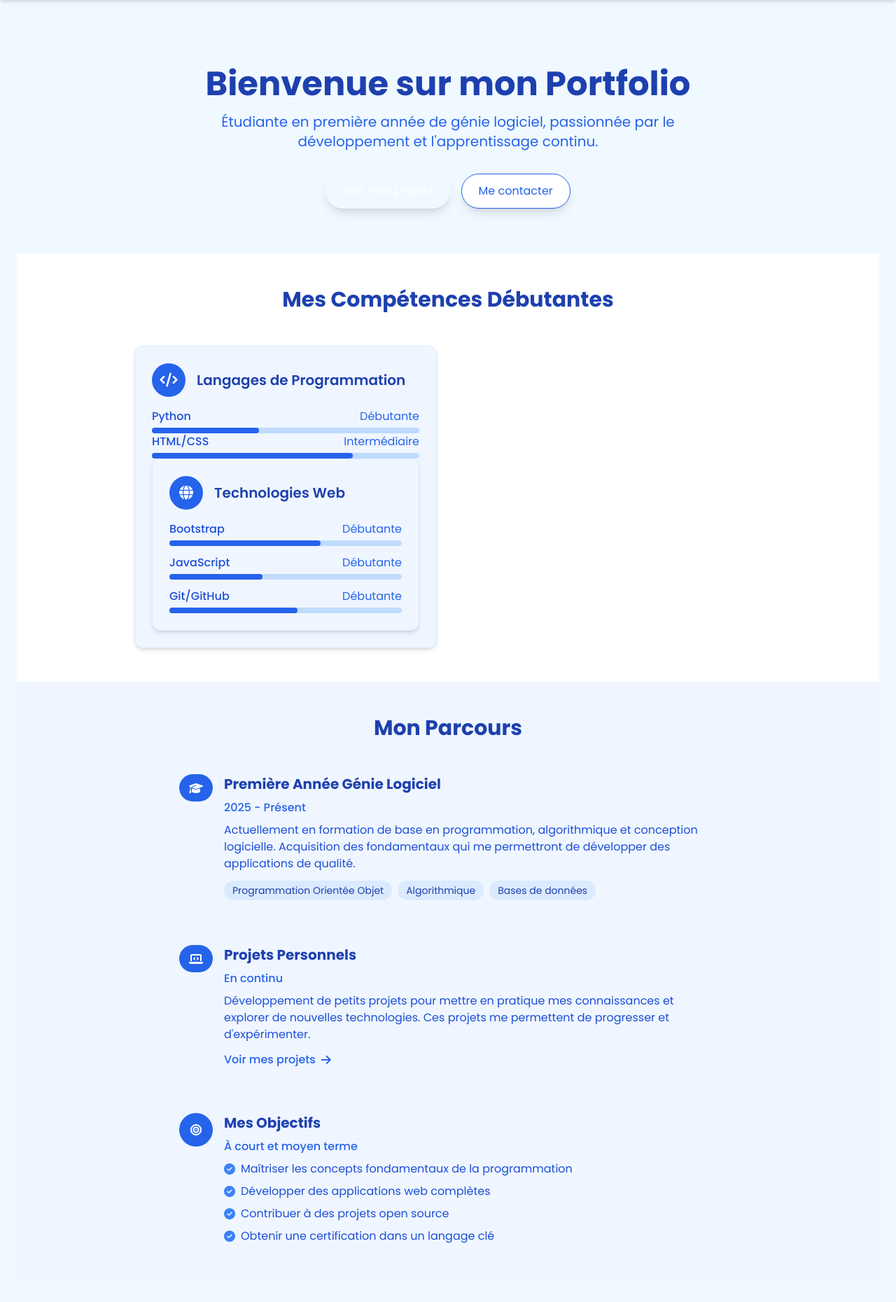
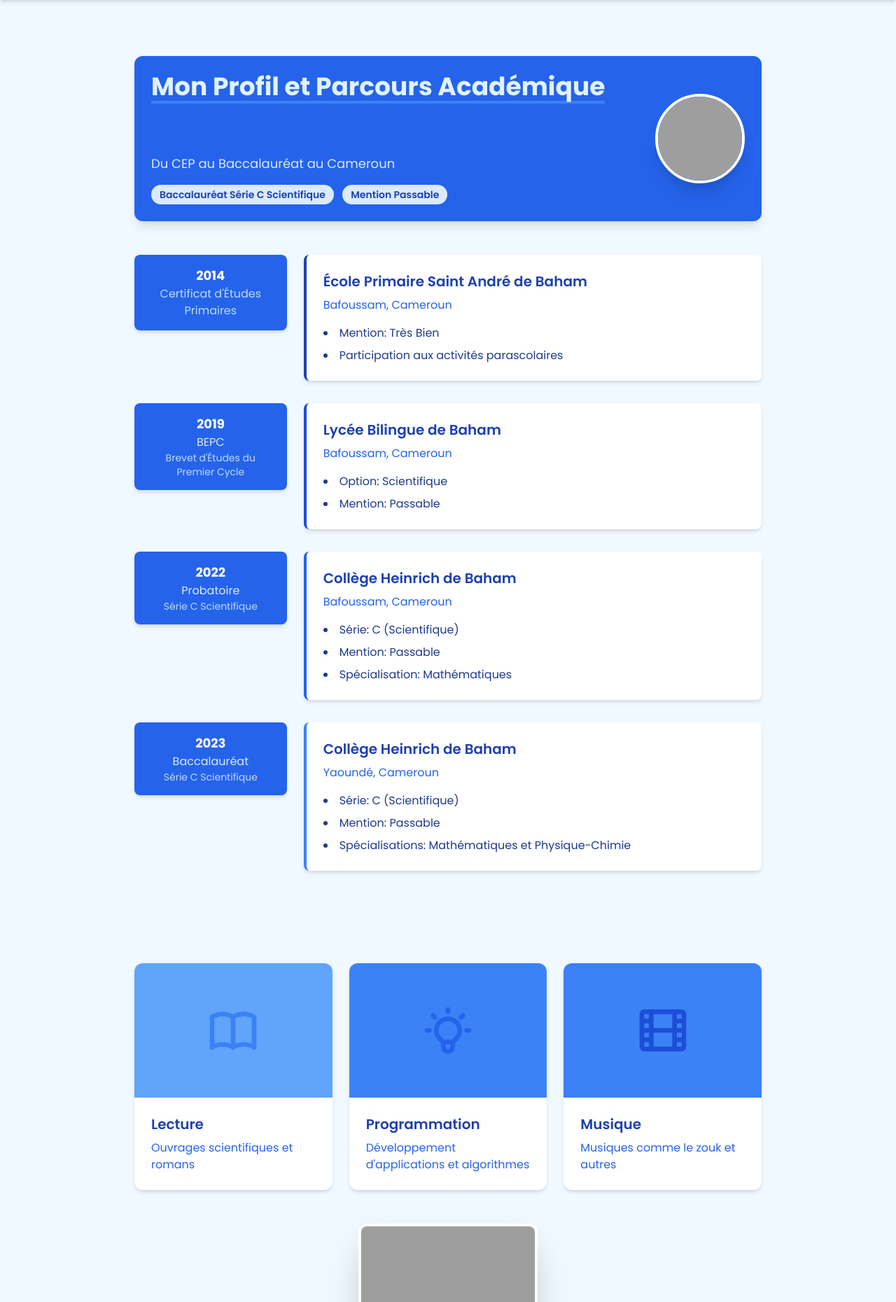
Before and after one commit to Jodelle-KMKJC/porfolio, a Django app: page /about in a window 1280 px wide. Shown: the part 60-1920 px from the top of the page at 70% size. Run offline with Django 4.2, Linux system fonts and the light colour scheme; parts of the project's set-up code (start-up, migrations or seed data) failed here and were passed over; some libraries are stand-ins or nearby versions; grey boxes are pictures that could not be loaded.

Commit message:
mon porfolio

```diff
--- a/KM/vente/templates/A propos.html
+++ b/KM/vente/templates/A propos.html
@@ -1,275 +1,177 @@
 {% extends 'home.html' %}
 {% load static %}
+{% block title %}Mon Profil et Parcours Académique{% endblock %}
+{% block content %}
 
-{% block content %}
-<!-- Section d'accueil -->
-<section class="py-16 text-center bg-gradient-to-b from-blue-50 to-blue-100">
-    <div class="container mx-auto px-4">
-        <h1 class="text-4xl md:text-5xl font-bold text-blue-800 mb-4">Bienvenue sur mon Portfolio</h1>
-        <p class="text-xl text-blue-600 max-w-2xl mx-auto mb-8">
-            Étudiante en première année de génie logiciel, passionnée par le développement et l'apprentissage continu.
-        </p>
-        <div class="flex justify-center gap-4">
-            <a href="{% url 'project' %}" class="px-6 py-3 bg-gradient-to-r from-blue-600 to-blue-700 text-white rounded-full hover:from-blue-700 hover:to-blue-800 transition-all duration-300 shadow-lg">
-                Voir mes projets
-            </a>
-            <a href="{% url 'join' %}" class="px-6 py-3 bg-white text-blue-600 border border-blue-600 rounded-full hover:bg-blue-50 transition-all duration-300 shadow-lg">
-                Me contacter
-            </a>
+<div class="min-h-screen bg-gradient-to-br from-blue-50 to-blue-100 py-12 px-4 sm:px-6 lg:px-8">
+    <div class="max-w-4xl mx-auto">
+        <!-- Header with profile photo -->
+        <div class="flex flex-col md:flex-row items-center justify-between gap-8 mb-12 bg-blue-600 p-6 rounded-xl shadow-lg">
+            <div class="text-center md:text-left">
+                <h1 class="text-3xl md:text-4xl font-bold text-sky-100 mb-6 border-b-4 border-blue-500 inline-block">
+                 Mon Profil et Parcours Académique</h1>
+                <h1 class="text-4xl font-bold text-transparent bg-clip-text bg-gradient-to-r from-blue-100 to-blue-300">Mon Parcours Académique</h1>
+                <p class="mt-2 text-lg text-blue-100">Du CEP au Baccalauréat au Cameroun</p>
+                <div class="mt-4">
+                    <span class="inline-block bg-blue-100 text-blue-800 px-3 py-1 rounded-full text-sm font-semibold mr-2"> Baccalauréat Série C Scientifique</span>
+                    <span class="inline-block bg-blue-100 text-blue-800 px-3 py-1 rounded-full text-sm font-semibold">Mention Passable</span>
+                </div>
+            </div>
+            <!-- Profile photo -->
+            <div class="w-32 h-32 rounded-full overflow-hidden border-4 border-white shadow-xl transform transition hover:scale-105">
+                <img src="{% static 'vente/cv1.jpg' %}" alt="Photo de profil" class="w-full h-full object-cover">
+            </div>
         </div>
-    </div>
-</section>
 
-<!-- Section de compétences -->
-<section class="py-12 bg-white">
-    <div class="container mx-auto px-4">
-        <h2 class="text-3xl font-bold text-center text-blue-800 mb-12">Mes Compétences Débutantes</h2>
+        <!-- Academic timeline -->
+        <div class="space-y-8">
+            <!-- CEP -->
+            <div class="flex flex-col md:flex-row gap-6 group">
+                <div class="md:w-1/4 transform transition group-hover:-translate-y-1">
+                    <div class="bg-blue-600 p-4 rounded-lg shadow-md text-white text-center">
+                        <p class="font-bold text-lg">2014</p>
+                        <p class="text-blue-200">Certificat d'Études Primaires</p>
+                    </div>
+                </div>
+                <div class="md:w-3/4 bg-white p-6 rounded-lg shadow-md border-l-4 border-blue-800 transform transition group-hover:shadow-xl">
+                    <h3 class="text-xl font-semibold text-blue-800">École Primaire Saint André de Baham</h3>
+                    <p class="mt-2 text-blue-600">Bafoussam, Cameroun</p>
+                    <ul class="mt-4 list-disc list-inside text-blue-900 space-y-2">
+                        <li>Mention: Très Bien</li>
+                        <li>Participation aux activités parascolaires</li>
+                    </ul>
+                </div>
+            </div>
 
-        <div class="max-w-4xl mx-auto">
-            <div class="grid grid-cols-1 md:grid-cols-2 gap-8">
-                <!-- Langages de programmation -->
-                <div class="bg-blue-50 p-6 rounded-xl shadow-md hover:shadow-lg transition-all duration-300 border border-blue-100">
-                    <div class="flex items-center mb-4">
-                        <div class="w-12 h-12 bg-blue-600 rounded-full flex items-center justify-center mr-4">
-                            <i class="fas fa-code text-white text-xl"></i>
-                        </div>
-                        <h3 class="text-xl font-semibold text-blue-800">Langages de Programmation</h3>
+            <!-- BEPC -->
+            <div class="flex flex-col md:flex-row gap-6 group">
+                <div class="md:w-1/4 transform transition group-hover:-translate-y-1">
+                    <div class="bg-blue-600 p-4 rounded-lg shadow-md text-white text-center">
+                        <p class="font-bold text-lg">2019</p>
+                        <p class="text-blue-100">BEPC</p>
+                        <p class="text-blue-200 text-sm">Brevet d'Études du Premier Cycle</p>
                     </div>
-                    <div class="space-y-3">
-                        <div>
-                            <div class="flex justify-between mb-1">
-                                <span class="text-blue-700 font-medium">Python</span>
-                                <span class="text-blue-600">Débutante</span>
-                            </div>
-                            <div class="w-full bg-blue-200 rounded-full h-2">
-                                <div class="bg-blue-600 h-2 rounded-full" style="width: 40%"></div>
-                            </div>
-                        <div>
-                            <div class="flex justify-between mb-1">
-                                <span class="text-blue-700 font-medium">HTML/CSS</span>
-                                <span class="text-blue-600">Intermédiaire</span>
-                            </div>
-                            <div class="w-full bg-blue-200 rounded-full h-2">
-                                <div class="bg-blue-600 h-2 rounded-full" style="width: 75%"></div>
-                            </div>
-                        </div>
+                </div>
+                <div class="md:w-3/4 bg-white p-6 rounded-lg shadow-md border-l-4 border-blue-700 transform transition group-hover:shadow-xl">
+                    <h3 class="text-xl font-semibold text-blue-800">Lycée Bilingue de Baham</h3>
+                    <p class="mt-2 text-blue-600">Bafoussam, Cameroun</p>
+                    <ul class="mt-4 list-disc list-inside text-blue-900 space-y-2">
+                        <li>Option: Scientifique</li>
+                        <li>Mention: Passable</li>
+                    </ul>
+                </div>
+            </div>
+
+            <!-- Probatoire -->
+            <div class="flex flex-col md:flex-row gap-6 group">
+                <div class="md:w-1/4 transform transition group-hover:-translate-y-1">
+                    <div class="bg-blue-600 p-4 rounded-lg shadow-md text-white text-center">
+                        <p class="font-bold text-lg">2022</p>
+                        <p class="text-blue-100">Probatoire</p>
+                        <p class="text-blue-200 text-sm">Série C Scientifique</p>
+                    </div>
+                </div>
+                <div class="md:w-3/4 bg-white p-6 rounded-lg shadow-md border-l-4 border-blue-600 transform transition group-hover:shadow-xl">
+                    <h3 class="text-xl font-semibold text-blue-800">Collège Heinrich de Baham</h3>
+                    <p class="mt-2 text-blue-600">Bafoussam, Cameroun</p>
+                    <ul class="mt-4 list-disc list-inside text-blue-900 space-y-2">
+                        <li>Série: C (Scientifique)</li>
+                        <li>Mention: Passable</li>
+                        <li>Spécialisation: Mathématiques</li>
+                    </ul>
+                </div>
+            </div>
+
+            <!-- Baccalaureate -->
+            <div class="flex flex-col md:flex-row gap-6 group">
+                <div class="md:w-1/4 transform transition group-hover:-translate-y-1">
+                    <div class="bg-blue-600 p-4 rounded-lg shadow-md text-white text-center">
+                        <p class="font-bold text-lg">2023</p>
+                        <p class="text-blue-100">Baccalauréat</p>
+                        <p class="text-blue-200 text-sm">Série C Scientifique</p>
+                    </div>
+                </div>
+                <div class="md:w-3/4 bg-white p-6 rounded-lg shadow-md border-l-4 border-blue-500 transform transition group-hover:shadow-xl">
+                    <h3 class="text-xl font-semibold text-blue-800">Collège Heinrich de Baham</h3>
+                    <p class="mt-2 text-blue-600">Yaoundé, Cameroun</p>
+                    <ul class="mt-4 list-disc list-inside text-blue-900 space-y-2">
+                        <li>Série: C (Scientifique)</li>
+                        <li>Mention: Passable</li>
+                        <li>Spécialisations: Mathématiques et Physique-Chimie</li>
+                    </ul>
+                </div>
+            </div>
+        </div>
+
+        <!-- Hobbies Section - TITRE AJOUTÉ ICI -->
+        <div class="mt-16">
+            <h2 class="text-3xl font-bold text-center text-transparent bg-clip-text bg-gradient-to-r from-blue-600 to-blue-800 mb-8">
+                Mes Passions et Loisirs
+            </h2>
+
+            <div class="grid grid-cols-1 md:grid-cols-3 gap-6">
+                <!-- Hobby 1 -->
+                <div class="bg-white rounded-xl shadow-md overflow-hidden transform transition hover:scale-105 hover:shadow-xl">
+                    <div class="h-48 bg-blue-400 flex items-center justify-center">
+                        <svg xmlns="http://www.w3.org/2000/svg" class="h-20 w-20 text-blue-500" fill="none" viewBox="0 0 24 24" stroke="currentColor">
+                            <path stroke-linecap="round" stroke-linejoin="round" stroke-width="2" d="M12 6.253v13m0-13C10.832 5.477 9.246 5 7.5 5S4.168 5.477 3 6.253v13C4.168 18.477 5.754 18 7.5 18s3.332.477 4.5 1.253m0-13C13.168 5.477 14.754 5 16.5 5c1.747 0 3.332.477 4.5 1.253v13C19.832 18.477 18.247 18 16.5 18c-1.746 0-3.332.477-4.5 1.253" />
+                        </svg>
+                    </div>
+                    <div class="p-6">
+                        <h3 class="text-xl font-semibold text-blue-800">Lecture</h3>
+                        <p class="mt-2 text-blue-600">Ouvrages scientifiques et romans</p>
                     </div>
                 </div>
 
-                <!-- Technologies Web -->
-                <div class="bg-blue-50 p-6 rounded-xl shadow-md hover:shadow-lg transition-all duration-300 border border-blue-100">
-                    <div class="flex items-center mb-4">
-                        <div class="w-12 h-12 bg-blue-600 rounded-full flex items-center justify-center mr-4">
-                            <i class="fas fa-globe text-white text-xl"></i>
-                        </div>
-                        <h3 class="text-xl font-semibold text-blue-800">Technologies Web</h3>
+                <!-- Hobby 2 -->
+                <div class="bg-white rounded-xl shadow-md overflow-hidden transform transition hover:scale-105 hover:shadow-xl">
+                    <div class="h-48 bg-blue-500 flex items-center justify-center">
+                        <svg xmlns="http://www.w3.org/2000/svg" class="h-20 w-20 text-blue-600" fill="none" viewBox="0 0 24 24" stroke="currentColor">
+                            <path stroke-linecap="round" stroke-linejoin="round" stroke-width="2" d="M9.663 17h4.673M12 3v1m6.364 1.636l-.707.707M21 12h-1M4 12H3m3.343-5.657l-.707-.707m2.828 9.9a5 5 0 117.072 0l-.548.547A3.374 3.374 0 0014 18.469V19a2 2 0 11-4 0v-.531c0-.895-.356-1.754-.988-2.386l-.548-.547z" />
+                        </svg>
                     </div>
-                    <div class="space-y-3">
-                        <div>
-                            <div class="flex justify-between mb-1">
-                                <span class="text-blue-700 font-medium">Bootstrap</span>
-                                <span class="text-blue-600">Débutante</span>
-                            </div>
-                            <div class="w-full bg-blue-200 rounded-full h-2">
-                                <div class="bg-blue-600 h-2 rounded-full" style="width: 65%"></div>
-                            </div>
-                        </div>
-
-                        <div>
-                            <div class="flex justify-between mb-1">
-                                <span class="text-blue-700 font-medium">JavaScript</span>
-                                <span class="text-blue-600">Débutante</span>
-                            </div>
-                            <div class="w-full bg-blue-200 rounded-full h-2">
-                                <div class="bg-blue-600 h-2 rounded-full" style="width: 40%"></div>
-                            </div>
-                        </div>
-
-                        <div>
-                            <div class="flex justify-between mb-1">
-                                <span class="text-blue-700 font-medium">Git/GitHub</span>
-                                <span class="text-blue-600">Débutante</span>
-                            </div>
-                            <div class="w-full bg-blue-200 rounded-full h-2">
-                                <div class="bg-blue-600 h-2 rounded-full" style="width: 55%"></div>
-                            </div>
-                        </div>
+                    <div class="p-6">
+                        <h3 class="text-xl font-semibold text-blue-800">Programmation</h3>
+                        <p class="mt-2 text-blue-600">Développement d'applications et algorithmes</p>
                     </div>
                 </div>
-            </div>
 
-            <!-- Compétences transversales -->
-            <div class="mt-8 bg-gradient-to-r from-blue-500 to-blue-600 rounded-xl p-6 text-white">
-                <h3 class="text-xl font-bold mb-4">Compétences Transversales</h3>
-                <div class="grid grid-cols-2 md:grid-cols-4 gap-4">
-                    <div class="flex flex-col items-center">
-                        <div class="w-10 h-10 bg-white/30 rounded-full flex items-center justify-center mb-2">
-                            <i class="fas fa-lightbulb"></i>
-                        </div>
-                        <p class="text-sm">Résolution de problèmes</p>
+                <!-- Hobby 3 -->
+                <div class="bg-white rounded-xl shadow-md overflow-hidden transform transition hover:scale-105 hover:shadow-xl">
+                    <div class="h-48 bg-blue-500 flex items-center justify-center">
+                        <svg xmlns="http://www.w3.org/2000/svg" class="h-20 w-20 text-blue-700" fill="none" viewBox="0 0 24 24" stroke="currentColor">
+                            <path stroke-linecap="round" stroke-linejoin="round" stroke-width="2" d="M7 4v16M17 4v16M3 8h4m10 0h4M3 12h18M3 16h4m10 0h4M4 20h16a1 1 0 001-1V5a1 1 0 00-1-1H4a1 1 0 00-1 1v14a1 1 0 001 1z" />
+                        </svg>
                     </div>
-                    <div class="flex flex-col items-center">
-                        <div class="w-10 h-10 bg-white/30 rounded-full flex items-center justify-center mb-2">
-                            <i class="fas fa-users"></i>
-                        </div>
-                        <p class="text-sm">Travail d'équipe</p>
-                    </div>
-                    <div class="flex flex-col items-center">
-                        <div class="w-10 h-10 bg-white/30 rounded-full flex items-center justify-center mb-2">
-                            <i class="fas fa-comments"></i>
-                        </div>
-                        <p class="text-sm">Communication</p>
-                    </div>
-                    <div class="flex flex-col items-center">
-                        <div class="w-10 h-10 bg-white/30 rounded-full flex items-center justify-center mb-2">
-                            <i class="fas fa-book"></i>
-                        </div>
-                        <p class="text-sm">Apprentissage continu</p>
+                    <div class="p-6">
+                        <h3 class="text-xl font-semibold text-blue-800">Musique</h3>
+                        <p class="mt-2 text-blue-600">Musiques comme le zouk et autres</p>
                     </div>
                 </div>
             </div>
         </div>
-    </div>
-</section>
 
-<!-- Section parcours académique -->
-<section class="py-12 bg-blue-50">
-    <div class="container mx-auto px-4">
-        <h2 class="text-3xl font-bold text-center text-blue-800 mb-12">Mon Parcours</h2>
+        <!-- Second profile photo -->
+        <div class="mt-12 flex justify-center transform transition hover:scale-105">
+            <div class="relative w-64 h-64 rounded-xl overflow-hidden border-4 border-white shadow-2xl group">
+                <img src="{% static 'vente/cv3.jpg' %}" alt="Deuxième photo de profil" class="w-full h-full object-cover">
+            </div>
+        </div>
 
-        <div class="max-w-3xl mx-auto">
-            <!-- Formation actuelle -->
-            <div class="flex mb-8">
-                <div class="flex flex-col items-center mr-4">
-                    <div class="w-12 h-12 bg-blue-600 rounded-full flex items-center justify-center">
-                        <i class="fas fa-graduation-cap text-white"></i>
-                    </div>
-                    <div class="w-1 h-full bg-gradient-to-b from-blue-400 to-blue-300"></div>
-                </div>
-                <div class="pb-8">
-                    <h3 class="text-xl font-bold text-blue-800 mb-2">Première Année Génie Logiciel</h3>
-                    <p class="text-blue-600 font-medium mb-2">2025 - Présent</p>
-                    <p class="text-blue-700">
-                        Actuellement en formation de base en programmation, algorithmique et conception logicielle.
-                        Acquisition des fondamentaux qui me permettront de développer des applications de qualité.
-                    </p>
-                    <div class="mt-3 flex flex-wrap gap-2">
-                        <span class="bg-blue-100 text-blue-800 px-3 py-1 rounded-full text-sm">Programmation Orientée Objet</span>
-                        <span class="bg-blue-100 text-blue-800 px-3 py-1 rounded-full text-sm">Algorithmique</span>
-                        <span class="bg-blue-100 text-blue-800 px-3 py-1 rounded-full text-sm">Bases de données</span>
-                    </div>
-                </div>
-            </div>
-
-            <!-- Projets personnels -->
-            <div class="flex mb-8">
-                <div class="flex flex-col items-center mr-4">
-                    <div class="w-12 h-12 bg-blue-600 rounded-full flex items-center justify-center">
-                        <i class="fas fa-laptop-code text-white"></i>
-                    </div>
-                    <div class="w-1 h-full bg-gradient-to-b from-blue-400 to-blue-300"></div>
-                </div>
-                <div class="pb-8">
-                    <h3 class="text-xl font-bold text-blue-800 mb-2">Projets Personnels</h3>
-                    <p class="text-blue-600 font-medium mb-2">En continu</p>
-                    <p class="text-blue-700">
-                        Développement de petits projets pour mettre en pratique mes connaissances et explorer
-                        de nouvelles technologies. Ces projets me permettent de progresser et d'expérimenter.
-                    </p>
-                    <div class="mt-3">
-                        <a href="{% url 'project' %}" class="inline-flex items-center text-blue-600 hover:text-blue-800 font-medium">
-                            Voir mes projets
-                            <i class="fas fa-arrow-right ml-2"></i>
-                        </a>
-                    </div>
-                </div>
-            </div>
-
-            <!-- Objectifs futurs -->
-            <div class="flex">
-                <div class="flex flex-col items-center mr-4">
-                    <div class="w-12 h-12 bg-blue-600 rounded-full flex items-center justify-center">
-                        <i class="fas fa-bullseye text-white"></i>
-                    </div>
-                </div>
-                <div>
-                    <h3 class="text-xl font-bold text-blue-800 mb-2">Mes Objectifs</h3>
-                    <p class="text-blue-600 font-medium mb-2">À court et moyen terme</p>
-                    <ul class="text-blue-700 space-y-2">
-                        <li class="flex items-start">
-                            <i class="fas fa-check-circle text-blue-500 mr-2 mt-1"></i>
-                            Maîtriser les concepts fondamentaux de la programmation
-                        </li>
-                        <li class="flex items-start">
-                            <i class="fas fa-check-circle text-blue-500 mr-2 mt-1"></i>
-                            Développer des applications web complètes
-                        </li>
-                        <li class="flex items-start">
-                            <i class="fas fa-check-circle text-blue-500 mr-2 mt-1"></i>
-                            Contribuer à des projets open source
-                        </li>
-                        <li class="flex items-start">
-                            <i class="fas fa-check-circle text-blue-500 mr-2 mt-1"></i>
-                            Obtenir une certification dans un langage clé
-                        </li>
-                    </ul>
-                </div>
+        <!-- Final summary -->
+        <div class="mt-12 bg-blue-700 text-white p-8 rounded-xl shadow-2xl transform transition hover:shadow-2xl">
+            <h2 class="text-2xl font-bold mb-4">En Résumé</h2>
+            <p class="text-blue-100 leading-relaxed">
+                "Mon parcours académique au Cameroun, du CEP (2014) au Baccalauréat Série C (2023) en passant par le Probatoire, a forgé mon esprit d'analyse et ma passion pour les sciences exactes. Ces étapes ont confirmé mon ambition de devenir ingénieur en systèmes informatiques. Mes centres d'intérêt, axés sur la technologie et l'innovation, renforcent cette vocation."
+            </p>
+            <div class="mt-6 flex flex-wrap gap-2">
+                <span class="px-3 py-1 bg-blue-700 rounded-full text-sm">Rigueur</span>
+                <span class="px-3 py-1 bg-blue-700 rounded-full text-sm">Analyse</span>
+                <span class="px-3 py-1 bg-blue-700 rounded-full text-sm">Curiosité</span>
+                <span class="px-3 py-1 bg-blue-700 rounded-full text-sm">Persévérance</span>
             </div>
         </div>
     </div>
-</section>
+</div>
 
-<!-- Section inspiration -->
-<section class="py-12 bg-gradient-to-r from-blue-600 to-blue-700 text-white">
-    <div class="container mx-auto px-4 text-center">
-        <i class="fas fa-quote-left text-4xl opacity-30 mb-6"></i>
-        <p class="text-xl md:text-2xl max-w-3xl mx-auto mb-8 italic">
-            "Chaque expert était autrefois un débutant. Chaque professionnel était autrefois un amateur.
-            Nous avons tous commencé quelque part."
-        </p>
-        <p class="font-bold">- Robin Sharma</p>
-    </div>
-</section>
-
-<!-- Styles supplémentaires -->
-<style>
-    /* Effets de survol pour les cartes */
-    .bg-blue-50:hover {
-        transform: translateY(-5px);
-    }
-
-    /* Transition douce pour les effets de survol */
-    .transition-all {
-        transition-property: all;
-        transition-timing-function: cubic-bezier(0.4, 0, 0.2, 1);
-        transition-duration: 300ms;
-    }
-
-    /* Styles pour les barres de progression */
-    .h-2 {
-        height: 0.5rem;
-    }
-
-    .rounded-full {
-        border-radius: 9999px;
-    }
-
-    /* Styles spécifiques pour les cartes */
-    .shadow-md {
-        box-shadow: 0 4px 6px -1px rgba(0, 0, 0, 0.1), 0 2px 4px -1px rgba(0, 0, 0, 0.06);
-    }
-
-    .hover\:shadow-lg:hover {
-        box-shadow: 0 10px 15px -3px rgba(0, 0, 0, 0.1), 0 4px 6px -2px rgba(0, 0, 0, 0.05);
-    }
-
-    /* Styles pour les badges */
-    .bg-blue-100 {
-        background-color: #dbeafe;
-    }
-
-    .text-blue-800 {
-        color: #1e40af;
-    }
-</style>
 {% endblock %}
```
